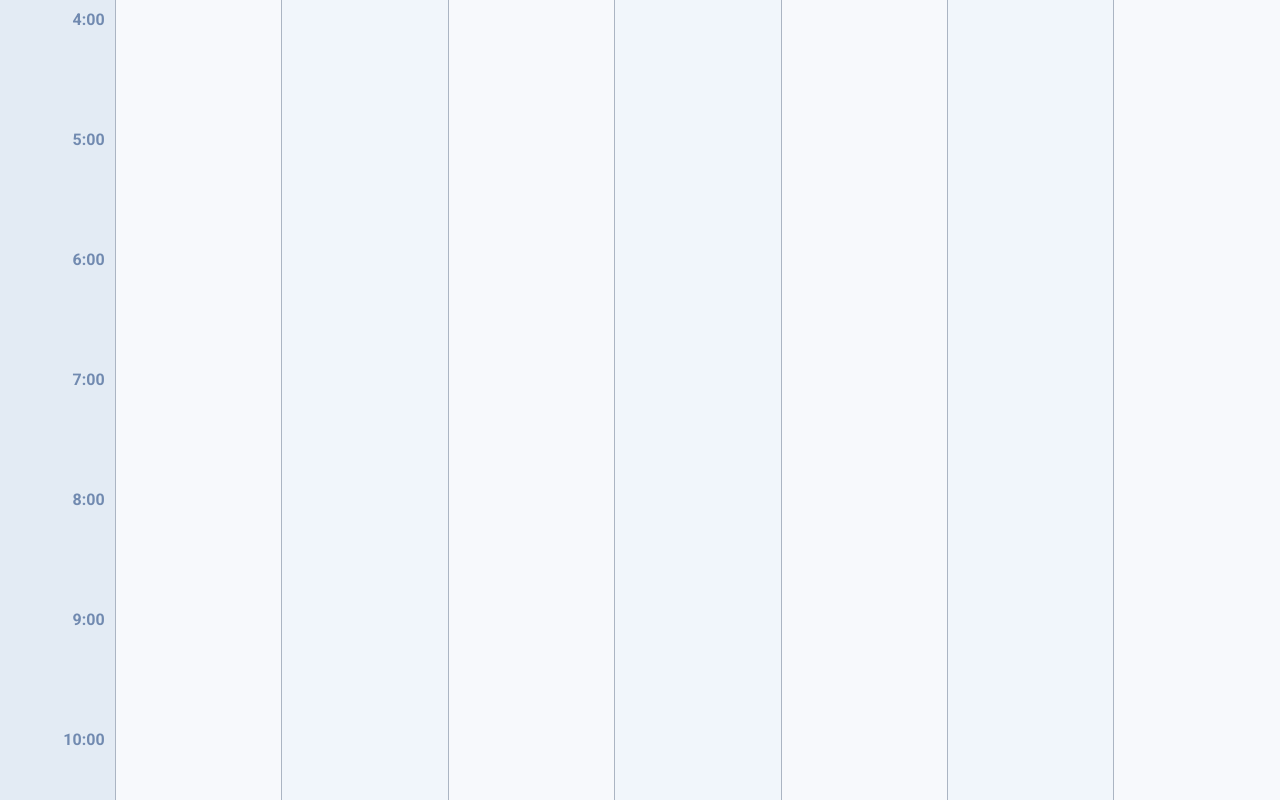
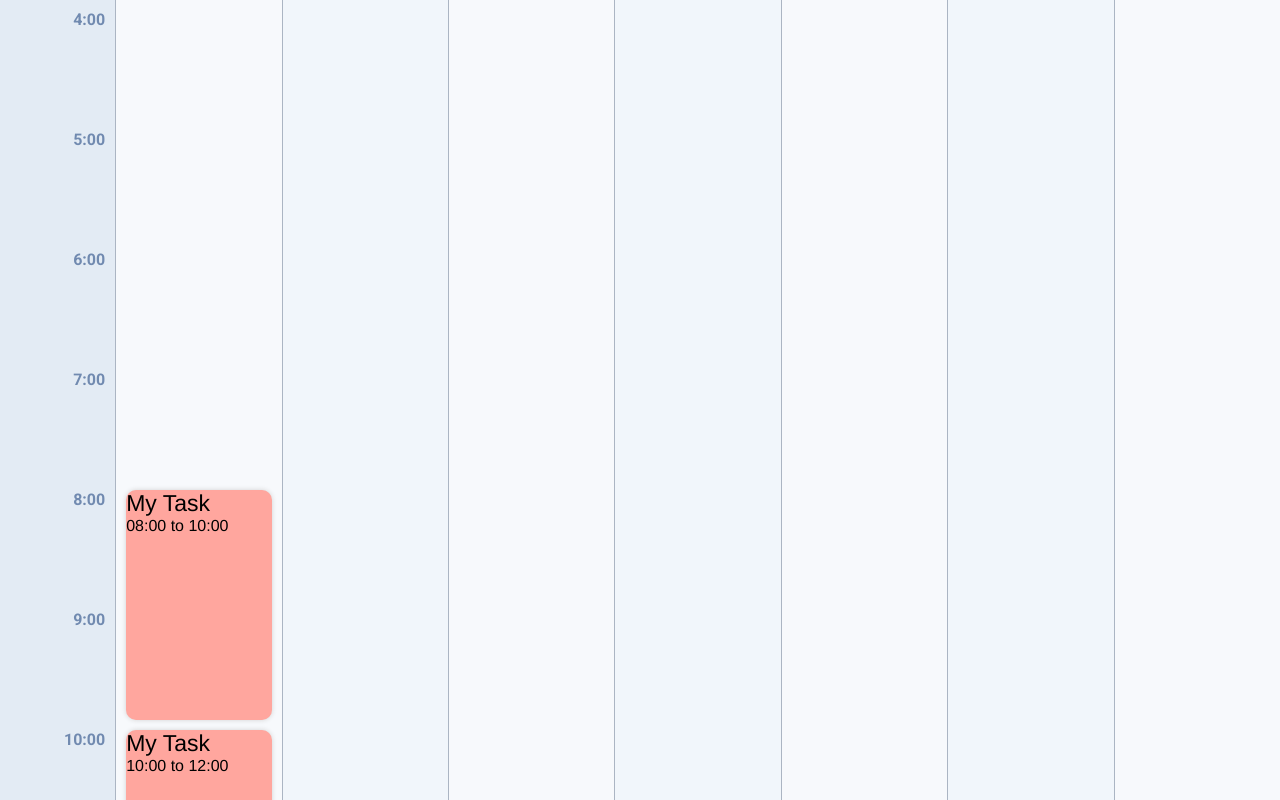
Before and after one commit to rgautham3110/timetable, a Vue app: page / in a window 1280 px wide. Shown: the part 600-1400 px from the top of the page. Built offline with nearby package versions, Linux system fonts and the light colour scheme.

Commit message:
add task cards

```diff
--- a/src/App.vue
+++ b/src/App.vue
@@ -1,40 +1,53 @@
 <template>
   <div id="app">
+    <TaskGrid class="task-grid"/>
+    <DateBar class="date-bar"/>
     <NavBar class="nav-bar"/>
-    <Timetable class="time-table"/>
   </div>
 </template>
 
 <script>
 import NavBar from './components/NavBar';
-import Timetable from './components/Timetable'
+import DateBar from './components/DateBar';
+import TaskGrid from './components/TaskGrid'
+
 export default {
   name: 'App',
   components: {
     NavBar,
-    Timetable
+    DateBar,
+    TaskGrid
   }
 }
 </script>
 
 <style>
+*{
+  margin: 0px;
+  padding: 0px;
+  -moz-box-sizing: border-box;
+  -webkit-box-sizing: border-box;
+  box-sizing: border-box;
+}
 #app {
-  display: flex;
-  flex-direction: column;
+  position: relative;
   font-family: Avenir, Helvetica, Arial, sans-serif;
   -webkit-font-smoothing: antialiased;
   -moz-osx-font-smoothing: grayscale;
 }
-*{
-  margin: 0px;
-  padding: 0px;
-}
 .nav-bar{
   position: fixed;
+  top: 0px;
   width: 100%;
 }
-.time-table{
-  margin-top:70px
+.date-bar{
+  position: fixed;
+  top:70px;
+  width: 100%
+}
+
+.task-grid{
+  margin-top: 120px;
 }
 
 </style>
--- a/src/components/AddTaskModal.vue
+++ b/src/components/AddTaskModal.vue
@@ -90,6 +90,7 @@ export default {
     border-radius: 5px;
     box-shadow: 0 0 4px grey;
     width: fit-content;
+    cursor: pointer;
 }
 
 </style>
--- /dev/null
+++ b/src/components/TaskCard.vue
@@ -0,0 +1,66 @@
+<template>
+    <div class="task-card" :style="marginTopValue">
+        <div class="card">
+            <div class="heading">
+                {{this.task.taskName}}
+            </div>
+            <div class="time">
+                {{this.task.startTime}} to {{this.task.endTime}}
+            </div>
+        </div>
+    </div>
+</template>
+
+<script>
+export default {
+    name: 'TaskCard',
+    props: ['task'],
+    data(){
+        return {
+            marginTop: 0,
+            cardHeight: 0,
+            innerHeight: 0
+        }
+    },
+    computed:{
+        marginTopValue(){
+            return {
+                '--margin-top': this.marginTop + 'px',
+                '--card-height': this.cardHeight + 'px',
+                '--inner-height': this.innerHeight + 'px'
+            }
+        }
+    },
+    created(){
+        let start =  this.task.startTime.split(':')
+        let end =  this.task.endTime.split(':')
+        this.marginTop = (parseInt(start[0]) + parseInt(start[1])/60) * 120
+        this.cardHeight = ( ( parseInt(end[0]) - parseInt(start[0]) ) ) * 120
+        this.innerHeight = this.cardHeight - 10;
+    }
+}
+</script>
+
+<style scoped>
+.task-card{
+    position: relative;
+    margin-top: var(--margin-top);
+    height: var(--card-height);
+    color: black;
+}
+
+.card{
+    display: flex;
+    flex-direction: column;
+    height: var(--inner-height);
+    margin: 10px ;
+    background: #FFA69E;
+    box-shadow: 0 0 5px lightgrey;
+    border-radius: 10px;
+}
+
+.heading{
+    font-size: 23px;
+}
+
+</style>
--- a/src/components/TaskLine.vue
+++ b/src/components/TaskLine.vue
@@ -1,18 +1,28 @@
 <template>
-    <div :class="classname">
-        {{tasks}}
+    <div class="home" :class="classname" >
+        <TaskCard v-for="(task, index) in tasks" :key="index" :task="task" class="task-card"/>
     </div>
 </template>
 
 <script>
+import TaskCard from './TaskCard'
 
 export default {
+
     name: 'TaskLine',
     props: ['classname', 'tasks'],
+    components: {
+        TaskCard
+    },
+    methods: {
+    }
 }
 </script>
 
 <style scoped>
+.home{
+    position: relative;
+}
 .odd{
     background-color: #F7F9FC;
     border-left: 1px solid #ABB5C3;
@@ -21,4 +31,8 @@ export default {
     background-color: #F1F6FB;
     border-left: 1px solid #ABB5C3;
 }
+.task-card{
+    position: absolute;
+    width: 100%;
+}
 </style>
--- a/src/components/Timetable.vue
+++ /dev/null
@@ -1,28 +0,0 @@
-<template>
-  <div class="home">
-      <DateBar class="date-bar"/>
-      <TaskGrid class="task-grid"/>
-  </div>
-</template>
-
-<script>
-import DateBar from './DateBar';
-import TaskGrid from './TaskGrid'
-export default {
-    name: 'Timetable',
-    components: {
-        DateBar,
-        TaskGrid
-    }
-}
-</script>
-
-<style>
-.date-bar{
-    position:fixed;
-    width: 100%;
-}
-.task-grid{
-    margin-top:50px;
-}
-</style>
```
